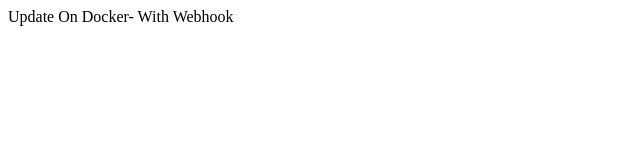
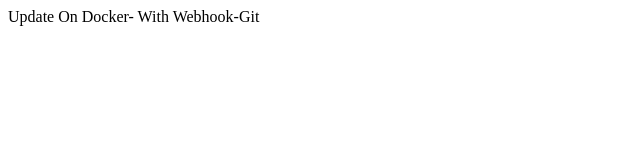
Before and after one commit to Pranay-OS18/app-project-1, a plain HTML site: page index.html in a window 1280 px wide. Shown: the full height of the page, 0-640 px from the left. Drawn offline with Linux system fonts and the light colour scheme.

Commit message:
webhook one

```diff
--- a/index.html
+++ b/index.html
@@ -1,6 +1,6 @@
 <html>
 <title>My Docker Build</title>
 <body>
-Update On Docker- With Webhook
+Update On Docker- With Webhook-Git
 </body>
 </html>
```
